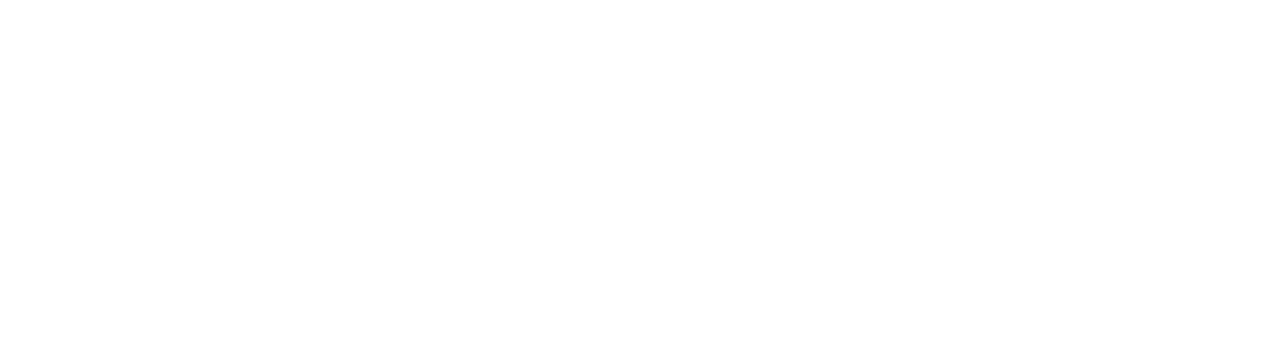
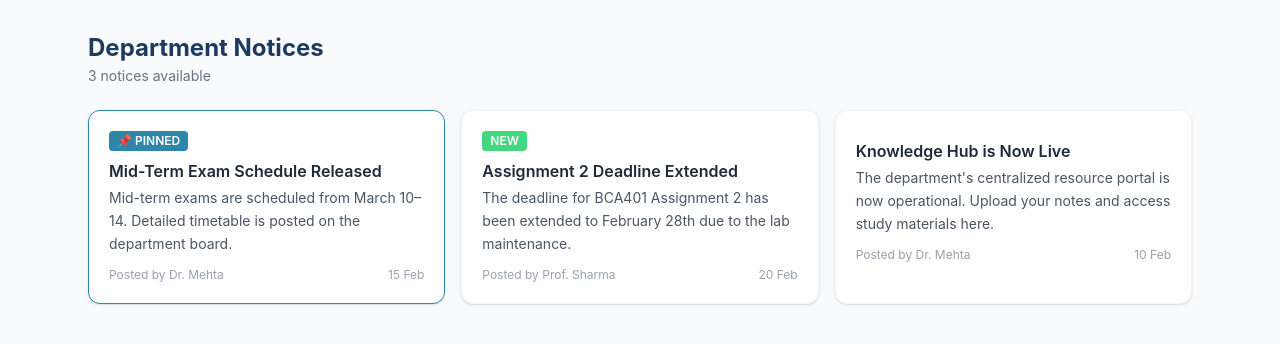
Before and after one commit to shamblonaut/knowhub, a React app in the folder frontend/: page /notices in a window 1280 px wide. Before the commit this address had no page. Shown: the top 344 px of the page. Built offline with nearby package versions, Linux system fonts and the light colour scheme; the HTML template or start-up script is replaced by a standard one.

Commit message:
feat: implement notices page with notice creation, display, and deletion functionality.

```diff
--- a/frontend/src/App.jsx
+++ b/frontend/src/App.jsx
@@ -8,6 +8,7 @@
 import Repository from "./pages/Repository";
 import Upload from "./pages/Upload";
 import Review from "./pages/Review";
+import Notices from "./pages/Notices";
 
 function App() {
   return (
@@ -22,6 +23,7 @@
           <Route path="/repository" element={<Repository />} />
           <Route path="/upload" element={<Upload />} />
           <Route path="/review" element={<Review />} />
+          <Route path="/notices" element={<Notices />} />
         </Routes>
       </Router>
     </AuthProvider>
--- /dev/null
+++ b/frontend/src/components/NoticeCard.jsx
@@ -0,0 +1,44 @@
+export default function NoticeCard({ notice, canDelete, onDelete }) {
+    return (
+        <div
+            className={`bg-white rounded-xl border shadow-sm p-5 ${notice.is_pinned ? "border-accent" : "border-gray-100"}`}
+        >
+            <div className="flex items-start justify-between gap-2 mb-2">
+                <div className="flex items-center gap-2 flex-wrap">
+                    {notice.is_pinned && (
+                        <span className="text-xs bg-accent text-white px-2 py-0.5 rounded font-semibold">
+                            📌 PINNED
+                        </span>
+                    )}
+                    {notice.is_new && (
+                        <span className="text-xs bg-green-500 text-white px-2 py-0.5 rounded font-semibold animate-pulse">
+                            NEW
+                        </span>
+                    )}
+                </div>
+                {canDelete && (
+                    <button
+                        onClick={() => onDelete(notice.id)}
+                        className="text-xs text-red-400 hover:text-red-600"
+                    >
+                        Delete
+                    </button>
+                )}
+            </div>
+
+            <h3 className="font-semibold text-gray-800 mb-1">{notice.title}</h3>
+            <p className="text-sm text-gray-600 mb-3 leading-relaxed">
+                {notice.body}
+            </p>
+            <div className="flex items-center justify-between text-xs text-gray-400">
+                <span>Posted by {notice.posted_by_name}</span>
+                <span>
+                    {new Date(notice.created_at).toLocaleDateString("en-IN", {
+                        day: "numeric",
+                        month: "short",
+                    })}
+                </span>
+            </div>
+        </div>
+    );
+}
--- /dev/null
+++ b/frontend/src/pages/Notices.jsx
@@ -0,0 +1,154 @@
+import { useState } from "react";
+import { useQuery, useMutation, useQueryClient } from "@tanstack/react-query";
+import { getNotices, createNotice, deleteNotice } from "../api/endpoints/notices";
+import { useAuth } from "../context/AuthContext";
+import Layout from "../components/Layout";
+import NoticeCard from "../components/NoticeCard";
+import Spinner from "../components/Spinner";
+import EmptyState from "../components/EmptyState";
+import toast from "react-hot-toast";
+
+export default function Notices() {
+    const { user } = useAuth();
+    const queryClient = useQueryClient();
+    const [isModalOpen, setIsModalOpen] = useState(false);
+    const [form, setForm] = useState({ title: "", body: "", is_pinned: false });
+
+    const { data, isLoading } = useQuery({
+        queryKey: ["notices"],
+        queryFn: getNotices,
+    });
+
+    const createMutation = useMutation({
+        mutationFn: createNotice,
+        onSuccess: () => {
+            toast.success("Notice posted!");
+            setForm({ title: "", body: "", is_pinned: false });
+            setIsModalOpen(false);
+            queryClient.invalidateQueries(["notices"]);
+        },
+        onError: () => toast.error("Failed to post notice."),
+    });
+
+    const deleteMutation = useMutation({
+        mutationFn: deleteNotice,
+        onSuccess: () => {
+            toast.success("Notice deleted.");
+            queryClient.invalidateQueries(["notices"]);
+        },
+        onError: () => toast.error("Failed to delete notice."),
+    });
+
+    const handleSubmit = (e) => {
+        e.preventDefault();
+        createMutation.mutate(form);
+    };
+
+    const notices = data?.results || [];
+
+    return (
+        <Layout>
+            <div className="flex items-center justify-between mb-6">
+                <div>
+                    <h1 className="text-2xl font-bold text-primary">Department Notices</h1>
+                    <p className="text-sm text-gray-500 mt-0.5">
+                        {isLoading ? "Loading..." : `${notices.length} notices available`}
+                    </p>
+                </div>
+                {(user?.role === "hod" || user?.role === "faculty") && (
+                    <button
+                        onClick={() => setIsModalOpen(true)}
+                        className="px-4 py-2 bg-primary text-white rounded-lg text-sm font-medium hover:bg-opacity-90 transition"
+                    >
+                        + New Notice
+                    </button>
+                )}
+            </div>
+
+            {isLoading ? (
+                <Spinner />
+            ) : notices.length === 0 ? (
+                <EmptyState
+                    icon="📢"
+                    title="No notices yet"
+                    description="Check back later for updates from the department."
+                />
+            ) : (
+                <div className="grid grid-cols-1 md:grid-cols-2 lg:grid-cols-3 gap-4">
+                    {notices.map((n) => (
+                        <NoticeCard
+                            key={n.id}
+                            notice={n}
+                            canDelete={user?.role === "hod" || (user?.role === "faculty" && n.posted_by === user?.id)}
+                            onDelete={(id) => deleteMutation.mutate(id)}
+                        />
+                    ))}
+                </div>
+            )}
+
+            {isModalOpen && (
+                <div className="fixed inset-0 bg-black bg-opacity-50 z-50 flex items-center justify-center p-4">
+                    <div className="bg-white rounded-xl shadow-xl w-full max-w-md p-6">
+                        <h2 className="text-lg font-bold text-gray-800 mb-4">Post New Notice</h2>
+                        <form onSubmit={handleSubmit} className="space-y-4">
+                            <div>
+                                <label className="block text-sm font-medium text-gray-700 mb-1">
+                                    Title
+                                </label>
+                                <input
+                                    type="text"
+                                    value={form.title}
+                                    onChange={(e) => setForm({ ...form, title: e.target.value })}
+                                    required
+                                    className="w-full px-3 py-2 border border-gray-300 rounded-lg text-sm focus:ring-2 focus:ring-accent focus:outline-none"
+                                />
+                            </div>
+                            <div>
+                                <label className="block text-sm font-medium text-gray-700 mb-1">
+                                    Message
+                                </label>
+                                <textarea
+                                    value={form.body}
+                                    onChange={(e) => setForm({ ...form, body: e.target.value })}
+                                    required
+                                    rows={4}
+                                    className="w-full px-3 py-2 border border-gray-300 rounded-lg text-sm focus:ring-2 focus:ring-accent focus:outline-none"
+                                />
+                            </div>
+                            {user?.role === "hod" && (
+                                <div className="flex items-center gap-2">
+                                    <input
+                                        type="checkbox"
+                                        id="is_pinned"
+                                        checked={form.is_pinned}
+                                        onChange={(e) => setForm({ ...form, is_pinned: e.target.checked })}
+                                        className="rounded text-accent focus:ring-accent"
+                                    />
+                                    <label htmlFor="is_pinned" className="text-sm text-gray-700">
+                                        Pin this notice
+                                    </label>
+                                </div>
+                            )}
+                            <div className="flex gap-2 pt-2">
+                                <button
+                                    type="button"
+                                    onClick={() => setIsModalOpen(false)}
+                                    className="flex-1 py-2 bg-gray-100 text-gray-700 rounded-lg text-sm font-medium hover:bg-gray-200 transition"
+                                >
+                                    Cancel
+                                </button>
+                                <button
+                                    type="submit"
+                                    disabled={createMutation.isPending}
+                                    className="flex-1 py-2 bg-primary text-white rounded-lg text-sm font-medium hover:bg-opacity-90 transition disabled:opacity-60"
+                                >
+                                    {createMutation.isPending ? "Posting..." : "Post Notice"}
+                                </button>
+                            </div>
+                        </form>
+                    </div>
+                </div>
+            )}
+        </Layout>
+    );
+}
```
Also changed, not shown: frontend/eslint_output.txt (added).
